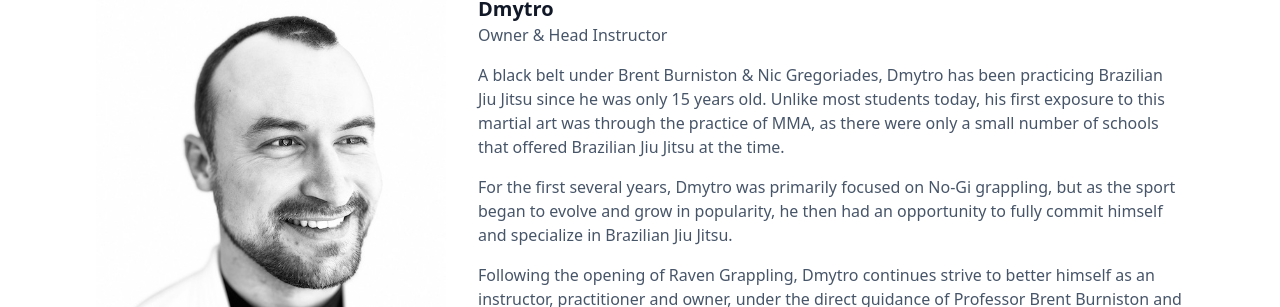
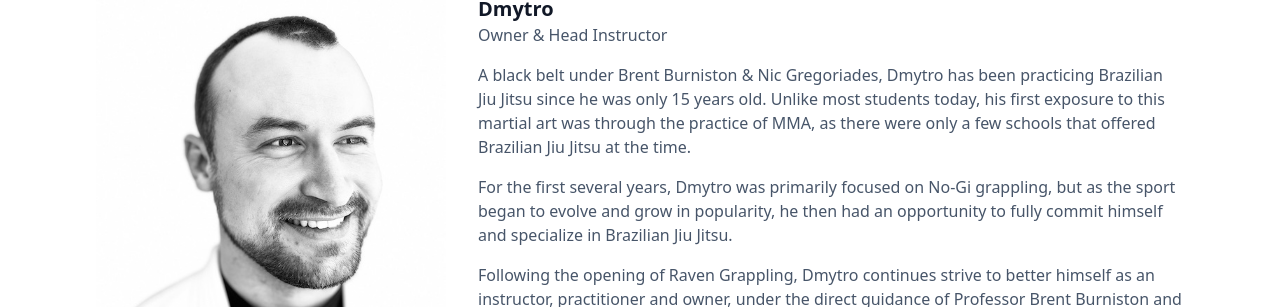
Before and after one commit to RavenGrappling/RavenGrappling.github.io, a Jekyll site: the page built from pages/about-us.html, in a window 1280 px wide and 900 px high, scrolled down 495 px. Shown: the part 196-503 px from the top of the window. Built offline with Jekyll 4.4.1, drawn with Linux system fonts in a browser that asks for light colours.

Commit message:
Update about-us.html

```diff
--- a/pages/about-us.html
+++ b/pages/about-us.html
@@ -42,7 +42,7 @@ permalink: /about-us
         Owner & Head Instructor
       </p>
       <p>
-        A black belt under Brent Burniston & Nic Gregoriades, Dmytro has been practicing Brazilian Jiu Jitsu since he was only 15 years old. Unlike most students today, his first exposure to this martial art was through the practice of MMA, as there were only a small number of schools that offered Brazilian Jiu Jitsu at the time.
+        A black belt under Brent Burniston & Nic Gregoriades, Dmytro has been practicing Brazilian Jiu Jitsu since he was only 15 years old. Unlike most students today, his first exposure to this martial art was through the practice of MMA, as there were only a few schools that offered Brazilian Jiu Jitsu at the time.
       </p>
       <p>
         For the first several years, Dmytro was primarily focused on No-Gi grappling, but as the sport began to evolve and grow in popularity, he then had an opportunity to fully commit himself and specialize in Brazilian Jiu Jitsu.
```
